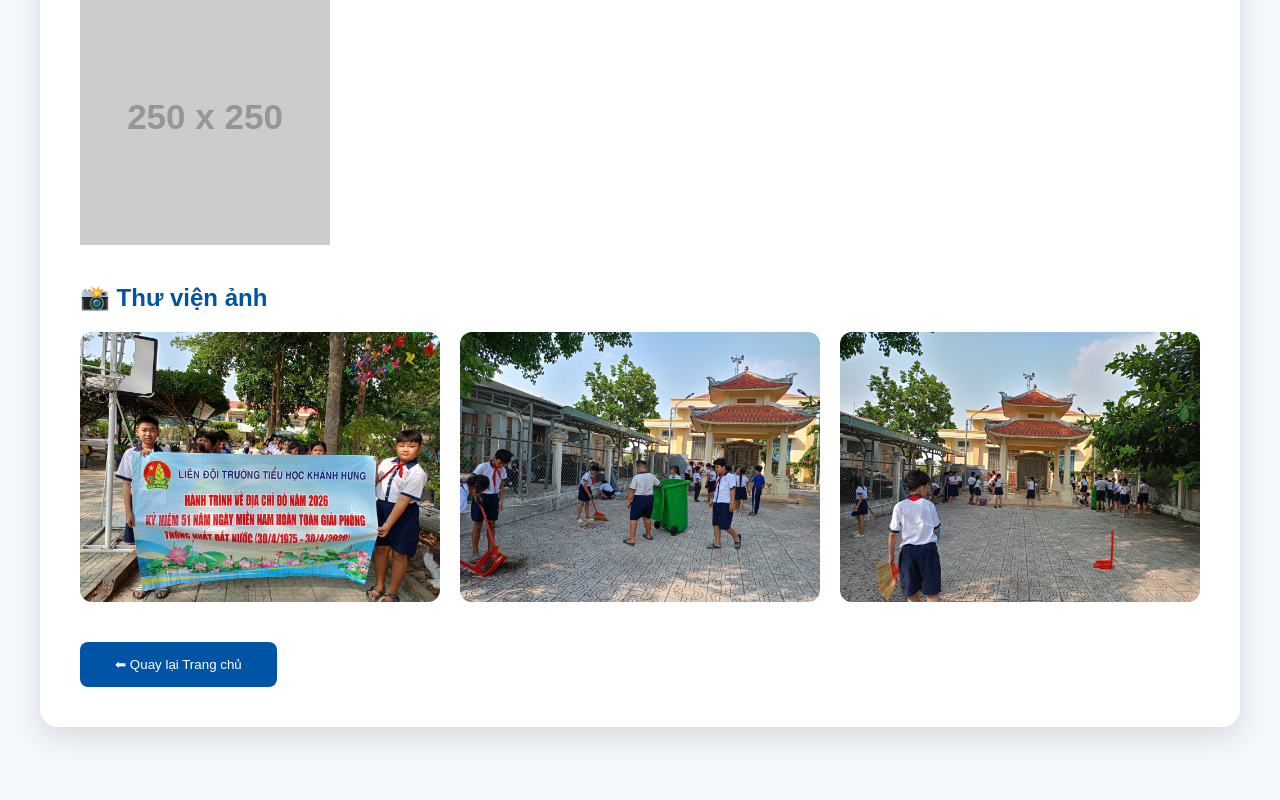
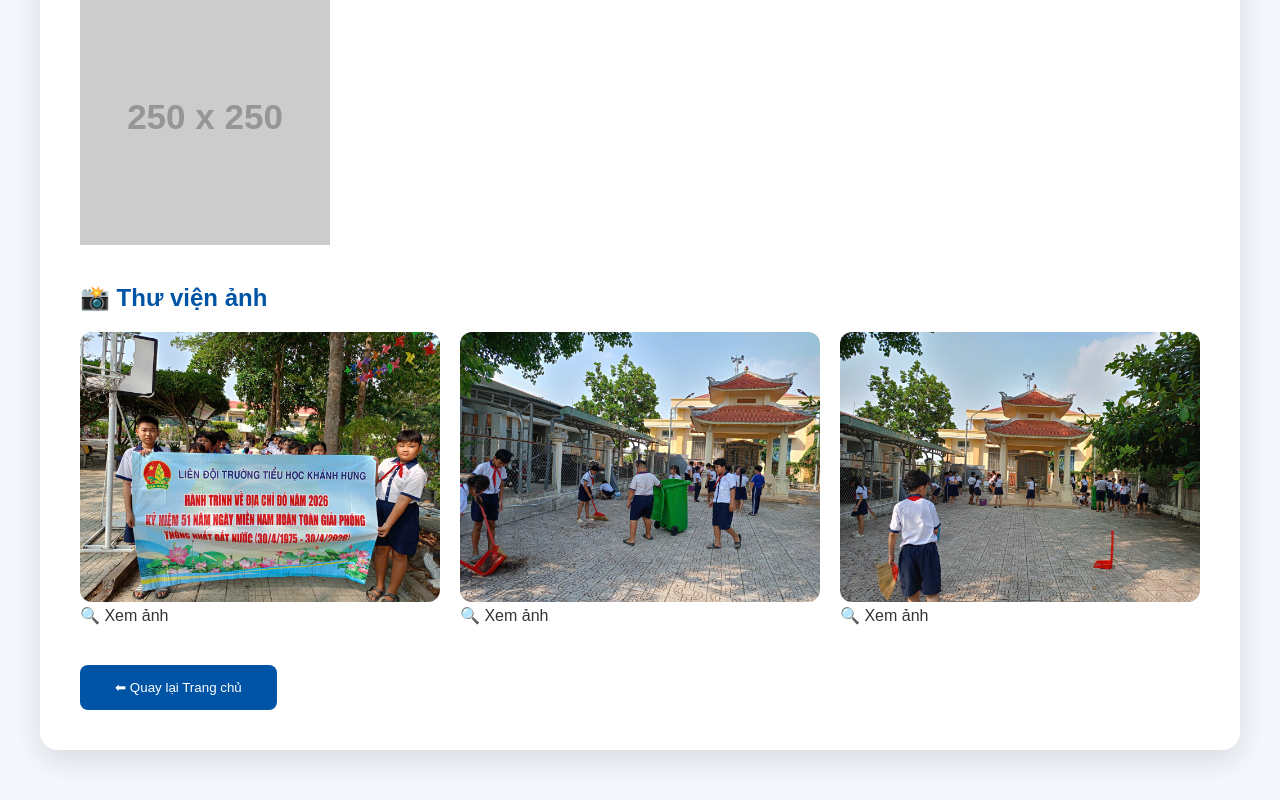
Before and after one commit to doanxakhanhhung/diachido-khanhhung, a React (Vite) app: page /chi-tiet/1 in a window 1280 px wide. Shown: the part 1842-2642 px from the top of the page. Before the commit the page ends 2619 px from the top, so only its background shows below. Built offline with nearby package versions, Linux system fonts and the light colour scheme.

Commit message:
Update ChiTiet.jsx

```diff
--- a/src/pages/ChiTiet.jsx
+++ b/src/pages/ChiTiet.jsx
@@ -294,20 +294,26 @@ function ChiTiet() {
 
           <div className="gallery">
 
-            {item.gallery.map(
-              (img, index) => (
+            {item.gallery.map((img, index) => (
 
-                <img
-                  key={index}
-                  src={img}
-                  alt={`Ảnh ${index + 1}`}
-                  onClick={() =>
-                    openLightbox(index)
-                  }
-                />
+    <div
+      className="gallery-item"
+      key={index}
+      onClick={() => openLightbox(index)}
+    >
 
-              )
-            )}
+      <img
+        src={img}
+        alt={`Ảnh ${index + 1}`}
+      />
+
+      <div className="gallery-overlay">
+        🔍 Xem ảnh
+      </div>
+
+    </div>
+
+  ))}
 
           </div>
 
```
